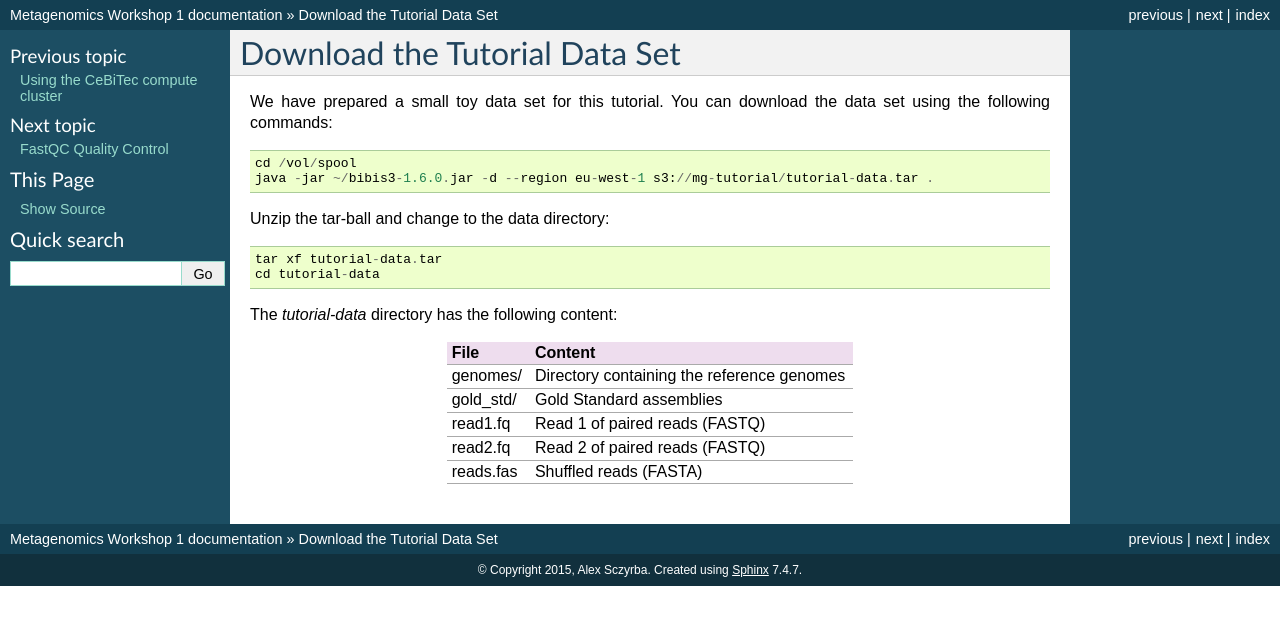
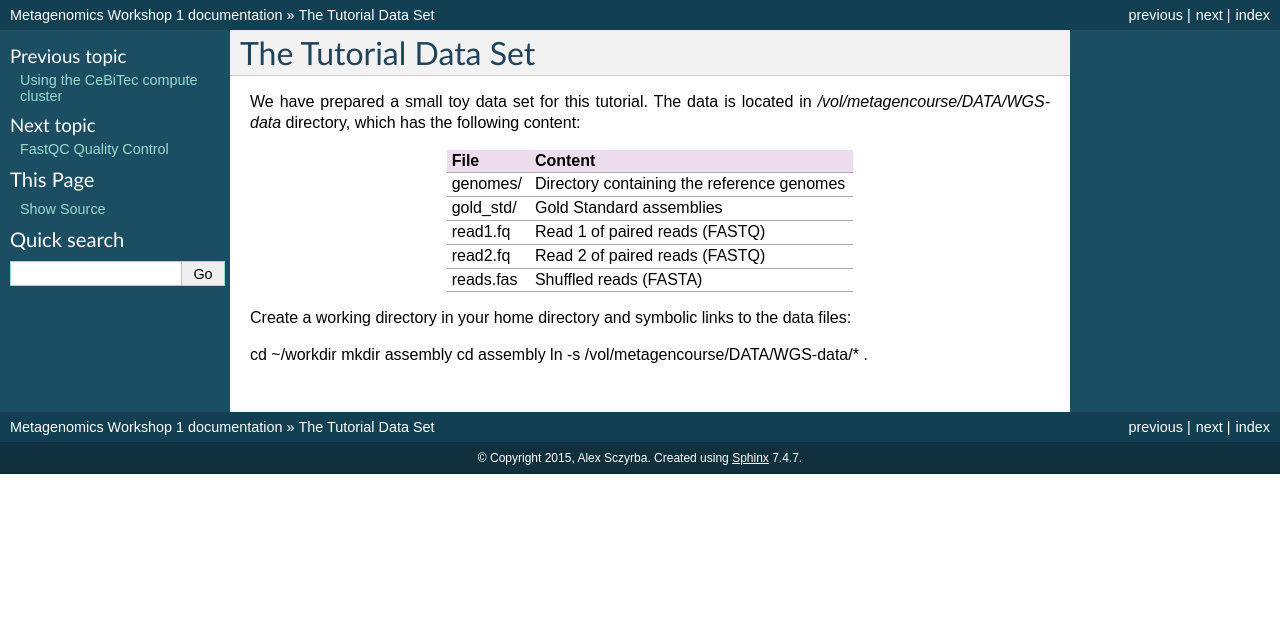
Before and after one commit to metagenomics/metagenomics-workshop, a Sphinx documentation site: the page built from docs/data.rst, in a window 1280 px wide. Shown: the top 625 px of the page. Built offline with Sphinx 7.4.7, drawn with Linux system fonts in a browser that asks for light colours.

Commit message:
Update data.rst

```diff
--- a/docs/data.rst
+++ b/docs/data.rst
@@ -1,18 +1,8 @@
-Download the Tutorial Data Set
+The Tutorial Data Set
 ================================
 
-We have prepared a small toy data set for this tutorial. You can download
-the data set using the following commands::
-
-  cd /vol/spool
-  java -jar ~/bibis3-1.6.0.jar -d --region eu-west-1 s3://mg-tutorial/tutorial-data.tar .
-
-Unzip the tar-ball and change to the data directory::
-
-  tar xf tutorial-data.tar
-  cd tutorial-data
-
-The `tutorial-data` directory has the following content:
+We have prepared a small toy data set for this tutorial. The data is located
+in `/vol/metagencourse/DATA/WGS-data` directory, which has the following content:
 
 +---------------+--------------------------------------------+
 | File          | Content                                    |
@@ -27,3 +17,11 @@ The `tutorial-data` directory has the following content:
 +---------------+--------------------------------------------+
 | reads.fas     | Shuffled reads (FASTA)                     |
 +---------------+--------------------------------------------+
+
+Create a working directory in your home directory and symbolic links
+to the data files::
+
+cd ~/workdir
+mkdir assembly
+cd assembly
+ln -s /vol/metagencourse/DATA/WGS-data/* .
```
